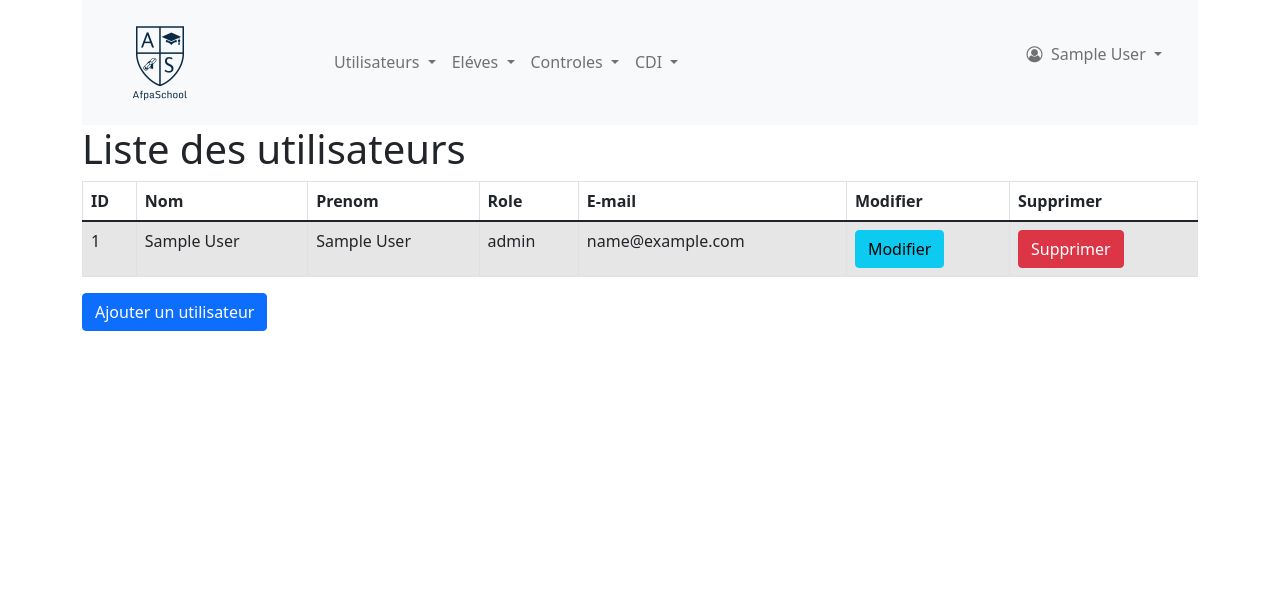
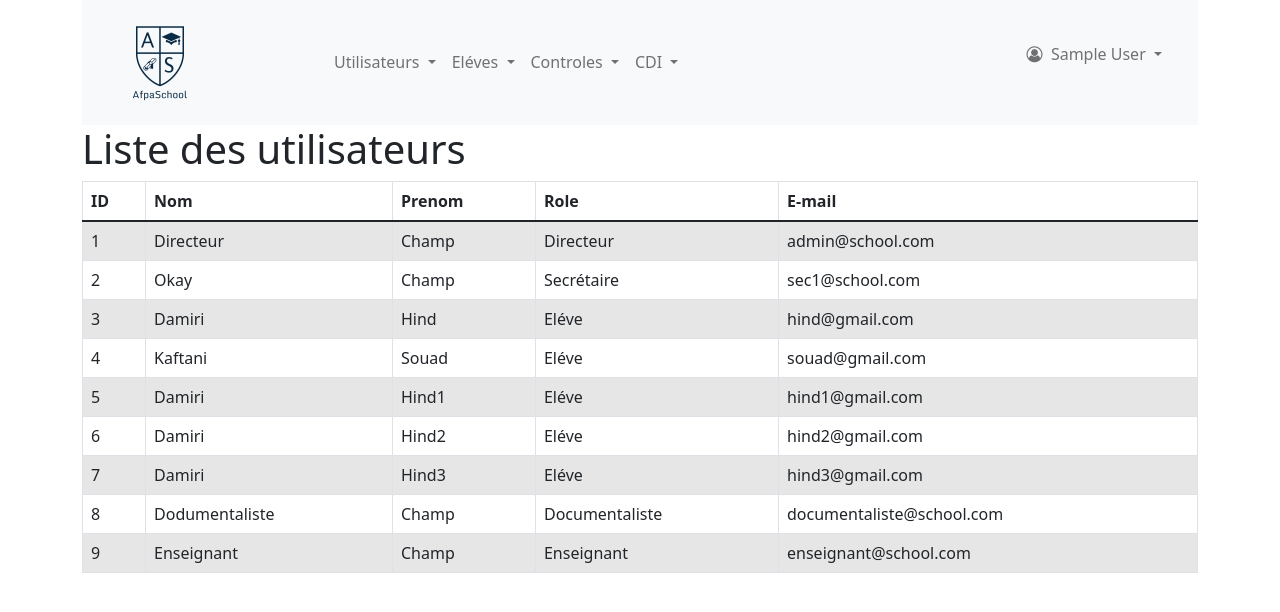
Before and after one commit to ilyes94/school, a PHP site: page /dashboard in a window 1280 px wide. Shown: the part 25-637 px from the top of the page. Run offline with PHP 8.4, Linux system fonts and the light colour scheme; the visitor is signed in with stand-in values (Sample User, id 1); data comes from the database, SQL or seed files in the repository; data that the repository does not hold is empty; some libraries are stand-ins or nearby versions.

Commit message:
Modif droit + rapport

```diff
--- a/conception/BDD/ecoledb.sql
+++ b/conception/BDD/ecoledb.sql
@@ -93,7 +93,7 @@
 );
 
 	ALTER TABLE emprunt ADD CONSTRAINT FOREIGN KEY(eleve_fk)
-	REFERENCES eleve(id_eleve);
+	REFERENCES eleve(id_eleve) ON DELETE CASCADE;
 
 	ALTER TABLE emprunt ADD CONSTRAINT FOREIGN KEY(isbn_fk)
 	REFERENCES livre(isbn);
@@ -107,7 +107,7 @@
 	(6,'Damiri','Hind2','Damiri2','a665a45920422f9d417e4867efdc4fb8a04a1f3fff1fa07e998e86f7f7a27ae3', 'Eléve','hind2@gmail.com'),
 	(7,'Damiri','Hind3','Damiri3','a665a45920422f9d417e4867efdc4fb8a04a1f3fff1fa07e998e86f7f7a27ae3', 'Eléve','hind3@gmail.com'),
 	(8,'Dodumentaliste','Champ','doc','a665a45920422f9d417e4867efdc4fb8a04a1f3fff1fa07e998e86f7f7a27ae3','Documentaliste','documentaliste@school.com'),
-	(9,'Enseignant','Champ','prof','a665a45920422f9d417e4867efdc4fb8a04a1f3fff1fa07e998e86f7f7a27ae3','Enseignant','Enseignant@school.com'),;
+	(9,'Enseignant','Champ','prof','a665a45920422f9d417e4867efdc4fb8a04a1f3fff1fa07e998e86f7f7a27ae3','Enseignant','enseignant@school.com');
 
 
 INSERT INTO `eleve` (`id_eleve`,`sexe`,`nom`,`prenom`, `email`,`date_naissance`,`lieu_naissance`,`adresse`,`ville`,`cp`,`tel`,`date_inscription`,`utilisateur_fk`) VALUES
--- a/model/Eleve.php
+++ b/model/Eleve.php
@@ -321,14 +321,17 @@
         echo "<th>Classe</th>";
         echo "<th>Année scolaire</th>";
         echo "<th>Attestation</th>";
-        echo "<th>Modifier</th>";
-        echo "<th>Supprimer</th>";
+        if($_SESSION['userType'] == 'Directeur' || $_SESSION['userType']== 'Secrétaire'){
+            echo "<th>Modifier</th>";
+            echo "<th>Supprimer</th>";
+        }
         echo "</tr></thead><tbody>";
 
         while ($row = $stmt->fetch(PDO::FETCH_ASSOC)){
             extract($row);
             echo "<form action='' method='POST'>";
             echo "<input type='hidden' value='". $row['id_eleve']."' name='id_eleve' />";
+            echo "<input type='hidden' value='". $row['utilisateur_fk']."' name='id_user' />";
             echo "<td>".$row['id_eleve']."</td>";
             echo "<td>".ucfirst($row['nom'])."</td>";
             echo "<td>".ucfirst($row['prenom'])."</td>";
@@ -337,9 +340,10 @@
             echo "<td>".$row['nom_classe']."</td>";
             echo "<td>".$row['annee_scolaire']."</td>";
             echo "<td><a href='".$_SESSION['root']."/public/eleves/attestation-eleve.php?id=".$row['id_eleve']."' class='btn btn-success'>Attestation</a></td>";
-            echo "<td><a href='modif-eleve/".$row['id_eleve']."' class='btn btn-info'>Modifier</a></td>";
-            echo "<td><a href='#' class='btn btn-danger' data-toggle='modal' data-target='#smallModal".$row['id_eleve']."'>Supprimer</a></td>";
-
+            if($_SESSION['userType'] == 'Directeur' || $_SESSION['userType']== 'Secrétaire'){
+                echo "<td><a href='modif-eleve/".$row['id_eleve']."' class='btn btn-info'>Modifier</a></td>";
+                echo "<td><a href='#' class='btn btn-danger' data-toggle='modal' data-target='#smallModal".$row['id_eleve']."'>Supprimer</a></td>";
+            }
             echo "</tr>";
             echo "<div class='modal' id='smallModal".$row['id_eleve']."' tabindex='-1' role='dialog' aria-labelledby='smallModal' aria-hidden='true'>";
 						echo "<div class='modal-dialog'>";
@@ -398,20 +402,6 @@
                 echo "<label class='label-control'>Code postal</label>";
                 echo "<input type='text' name='cp' id='cp' class='form-control' value='".$row['cp']."' required>";
             echo "</div>";
-            /*
-                echo "<div class='form-group'>";
-                    echo "<label class='label-control'>Role</label>";
-                    echo "<select class='form-control' name='role'>";
-                        echo "<option ";
-                        if($row['role']=='Secrétaire') {echo 'selected ';}
-                        echo ">Secrétaire</option>";
-
-                        echo "<option ";
-                        if($row['role']=='Directeur') {echo 'selected ';}
-                        echo ">Directeur</option>";
-                    echo "</select>";
-                echo "</div>";
-                */
             echo "<input type='submit' name='update' value='Modifier' class='btn btn-success'>";
         echo '</form>';
     }
--- a/model/User.php
+++ b/model/User.php
@@ -197,7 +197,7 @@
         echo "<th>Prenom</th>";
         echo "<th>Role</th>";
         echo "<th>E-mail</th>";
-        if($_SESSION['userType'] !='Eléve'){
+        if($_SESSION['userType'] == 'Directeur' || $_SESSION['userType']== 'Secrétaire'){
             echo "<th>Modifier</th>";
             echo "<th>Supprimer</th>";
         }
@@ -212,7 +212,7 @@
             echo "<td>".ucfirst($row['prenom'])."</td>";
             echo "<td>".$row['role']."</td>";
             echo "<td>".$row['email']."</td>";
-            if($_SESSION['userType'] !='Eléve'){
+            if($_SESSION['userType'] == 'Directeur' || $_SESSION['userType']== 'Secrétaire'){
                 echo "<td><a href='modif-user/".$row['id_utilisateur']."' class='btn btn-info'>Modifier</a></td>";
                 echo "<td><a href='#' class='btn btn-danger' data-toggle='modal' data-target='#smallModal".$row['id_utilisateur']."'>Supprimer</a></td>";
             }
@@ -224,7 +224,7 @@
 									echo "<h5 class='modal-title' id='myModalLabel'>Confirmation</h5>";
 									echo "</div>";
 									echo "<div class='modal-body'>";
-										echo "<p>Confirmez la suppression de l'utilisateur <b>".ucfirst($row['login'])."</b><p>";
+										echo "<p>Confirmez la suppression de l'utilisateur <b>".ucfirst($row['nom'].' '.$row['prenom'])."</b><p>";
 									echo "</div>";
 									echo "<div class='modal-footer'>";
 										echo "<button type='button' class='btn btn-secondary' data-dismiss='modal'>Annuler</button>";
@@ -254,14 +254,9 @@
                 echo "<input type='text' name='prenom' id='prenom' class='form-control' value=".$row['prenom']." required>";
             echo "</div>";
             echo "<div class='form-group'>";
-                echo "<label class='label-control'>Login</label>";
-                echo "<input type='text' name='login' id='login' class='form-control' value=".$row['login']." required>";
-            echo "</div>";
-            echo "<div class='form-group'>";
                 echo "<label class='label-control'>E-mail</label>";
                 echo "<input type='text' name='email' id='email' class='form-control' value=".$row['email']." required>";
             echo "</div>";
-            if($_SESSION['userType'] =='Directeur'){
             echo "<div class='form-group'>";
                 echo "<label class='label-control'>Role</label>";
                 echo "<select class='form-control' name='role'>";
@@ -276,9 +271,17 @@
                     echo "<option ";
                     if($row['role']=='Eléve') {echo 'selected ';}
                     echo ">Eléve</option>";
+
+                    echo "<option ";
+                    if($row['role']=='Documentaliste') {echo 'selected ';}
+                    echo ">Documentaliste</option>";
+                    echo "<option ";
+
+                    if($row['role']=='Enseignant') {echo 'selected ';}
+                    echo ">Enseignant</option>";
                 echo "</select>";
             echo "</div>";
-            }
+
             echo "<input type='submit' name='update' value='Modifier' class='btn btn-success'>";
         echo '</form>';
     }
--- a/public/cdi/espace-documentaliste.php
+++ b/public/cdi/espace-documentaliste.php
@@ -1,5 +1,10 @@
 <?php
     $livre = new Livre();
+
+    if($_SESSION['userType'] == 'Eléve'){
+        header('Location:'.$router->generate('dashboard'));
+        exit();
+    }
 
     @$id_eleve=$params['id'];
     $livre->setEleve($id_eleve);
--- a/public/cdi/mes-emprunts.php
+++ b/public/cdi/mes-emprunts.php
@@ -1,5 +1,10 @@
 <?php
     $livre = new Livre();
+
+    if($_SESSION['userType'] !== 'Eléve'){
+        header('Location:'.$router->generate('dashboard'));
+        exit();
+    }
 
     @$id_eleve=$params['id'];
     $livre->setEleve($id_eleve);
--- a/public/controle/ajout-controle.php
+++ b/public/controle/ajout-controle.php
@@ -1,4 +1,9 @@
 <?php
+
+if($_SESSION['userType'] == 'Eléve' || $_SESSION['userType']== 'Documentaliste'){
+    header('Location:'.$router->generate('dashboard'));
+    exit();
+}
 
     $classe = new Classe();
     $sqlAllClasse = $classe->getAllClasse();
--- a/public/controle/ajout-note.php
+++ b/public/controle/ajout-note.php
@@ -1,7 +1,7 @@
 <?php
     $controle = new Controle();
 
-    if($_SESSION['userType'] == 'Eléve'){
+    if($_SESSION['userType'] == 'Eléve' || $_SESSION['userType']== 'Documentaliste'){
         header('Location:'.$router->generate('dashboard'));
         exit();
     }
--- a/public/controle/liste-controles.php
+++ b/public/controle/liste-controles.php
@@ -1,5 +1,10 @@
 <?php
     $controle = new Controle();
+
+    if($_SESSION['userType'] == 'Documentaliste'){
+        header('Location:'.$router->generate('espace-documentaliste'));
+        exit();
+    }
 
     $titlePage = "Liste des controles";
 
--- a/public/controle/modif-controle.php
+++ b/public/controle/modif-controle.php
@@ -1,7 +1,7 @@
 <?php
     $controle = new Controle();
 
-    if($_SESSION['userType'] == 'Eléve'){
+    if($_SESSION['userType'] == 'Eléve' || $_SESSION['userType']== 'Documentaliste'){
         header('Location:'.$router->generate('dashboard'));
         exit();
     }
@@ -10,10 +10,10 @@
 
     @$id_controle=$params['id'];
     $controle->setId_controle($id_controle);
+
     $success = false;
     $error = false;
-    var_dump($_POST);
-    echo'<br>';
+
     if(!empty($_POST)){
         $countNotes = count($_POST['notes']);
         //verification des champs
--- a/public/dashboard.php
+++ b/public/dashboard.php
@@ -31,6 +31,6 @@
 	<div class='alert alert-success'>L'utilisateur à été supprimer</div>
 <?php } ?>
 <?php $user->genUsers();?>
-<?php if($_SESSION['userType'] !='Eléve'){?>
+<?php if($_SESSION['userType'] == 'Directeur' || $_SESSION['userType']== 'Secrétaire'){?>
 	<a class="btn btn-primary" href="<?=$router->generate('ajout-utilisateur')?>">Ajouter un utilisateur</a>
 <?php } ?>
--- a/public/eleves/ajout-eleve.php
+++ b/public/eleves/ajout-eleve.php
@@ -3,6 +3,11 @@
         $annee_scolaire=$_GET['annee_scolaire'];
     }else{
         $annee_scolaire=annee_scolaire_actuelle();
+    }
+
+    if($_SESSION['userType'] == 'Eléve' || $_SESSION['userType']== 'Documentaliste' || $_SESSION['userType']== 'Enseignant'){
+        header('Location:'.$router->generate('dashboard'));
+        exit();
     }
 
     $classe = new Classe();
--- a/public/eleves/modif-eleve.php
+++ b/public/eleves/modif-eleve.php
@@ -1,7 +1,7 @@
 <?php
     $eleve = new Eleve();
 
-    if($_SESSION['userType'] == 'Eléve'){
+    if($_SESSION['userType'] == 'Eléve' || $_SESSION['userType']== 'Documentaliste' || $_SESSION['userType']== 'Enseignant'){
         header('Location:'.$router->generate('dashboard'));
         exit();
     }
--- a/public/function.php
+++ b/public/function.php
@@ -27,7 +27,7 @@
     $mois = date("m");
     $annee_actuelle = date("Y");
     if ($mois >= 7 && $mois <= 12)
-        return ($annee_actuelle - $annee_debut) + 1;
+        return ($annee_actuelle - $annee_debut) + 2;
     else
         return $annee_actuelle - $annee_debut;
 }
--- a/public/users/ajout-utilisateur.php
+++ b/public/users/ajout-utilisateur.php
@@ -1,6 +1,11 @@
 <?php
 
     $titlePage = "Ajouter un utilisateur";
+
+    if($_SESSION['userType'] == 'Eléve' || $_SESSION['userType']== 'Documentaliste' || $_SESSION['userType']== 'Enseignant'){
+        header('Location:'.$router->generate('dashboard'));
+        exit();
+    }
 
     $success = false;
     $error = false;
```
Also changed, not shown: public/eleves/liste-eleves.php (+8 -4 lines), public/users/modif-user.php (+3 -5 lines), 2 other files. Lines whose indentation alone changed are shown as unchanged.
